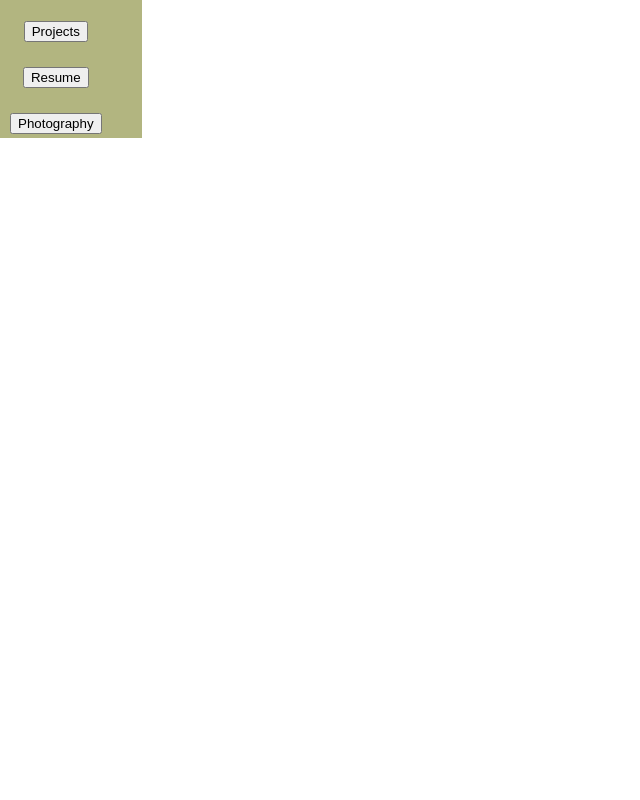
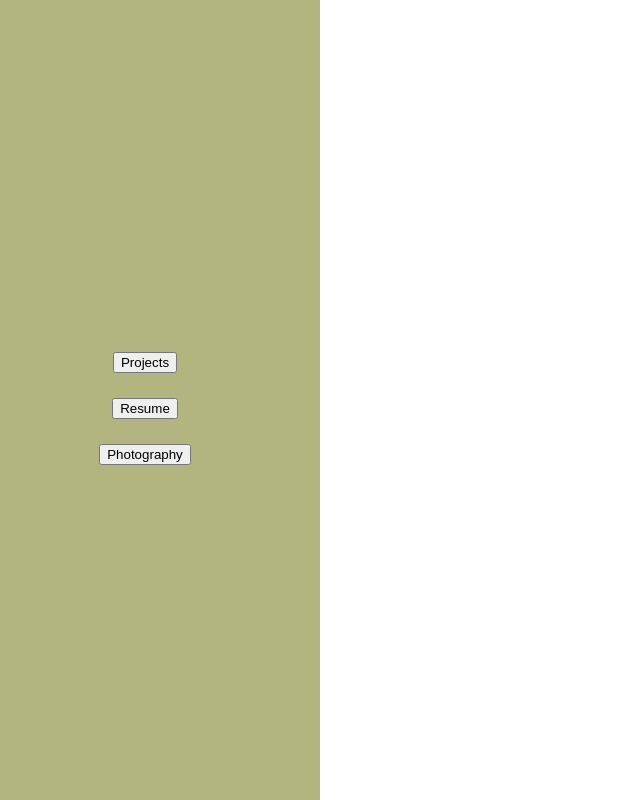
Before and after one commit to aidanmiddleton/professional_portfolio, a React (Create React App) app: page / in a window 1280 px wide. Shown: the whole page, without its empty margins (0-640 px from the left). Built offline with nearby package versions, Linux system fonts and the light colour scheme.

Commit message:
styling changes to react router nav bar

```diff
--- a/src/components/sidenav.jsx
+++ b/src/components/sidenav.jsx
@@ -11,7 +11,7 @@ export default function SideNavRouter(props) {
 
   return (
       <Router>
-        <div className='container'>
+        <div className="container">
           <ul className="side-nav-ul">
             <li>
               <Link className="crumb-button" to="/projects">
--- a/src/styles/app.css
+++ b/src/styles/app.css
@@ -2,6 +2,7 @@
   display: flex;
   justify-content: space-between;
   flex-direction: row;
+  height: 100vh;
 }
 
 ul.side-nav-ul {
@@ -9,6 +10,10 @@ ul.side-nav-ul {
   padding: 0;
   margin: 0;
   flex-direction: column;
+  height: 100%;
+  justify-content: center;
+  width: 25vw;
+  background:#b2b580;
 }
 
 li {
```
